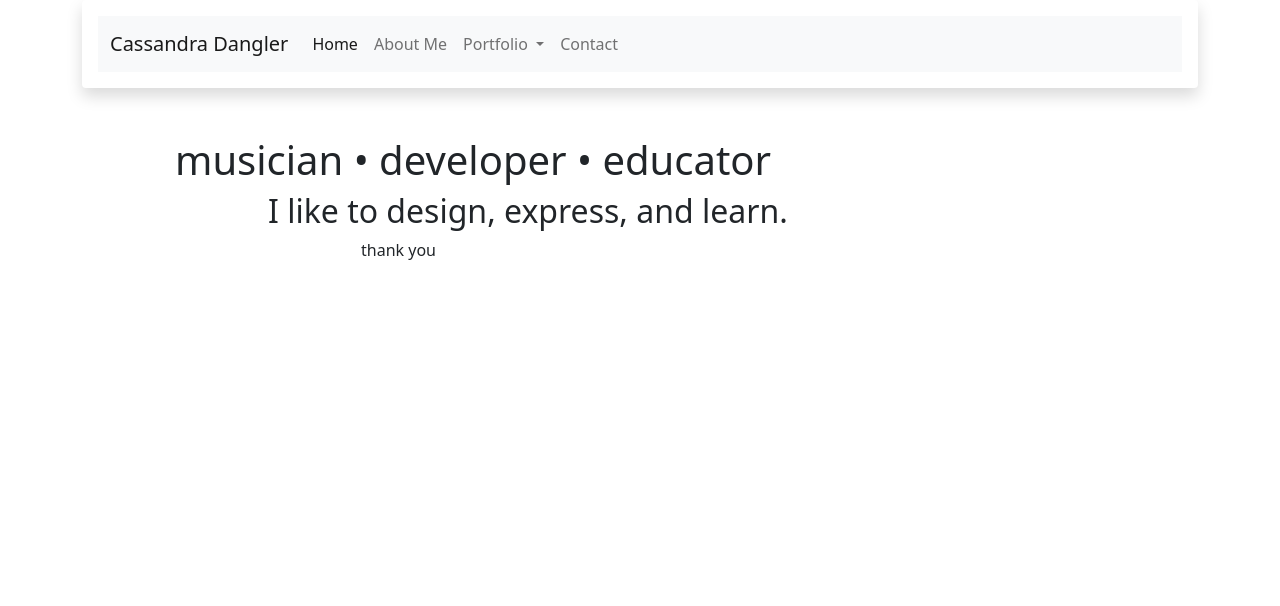
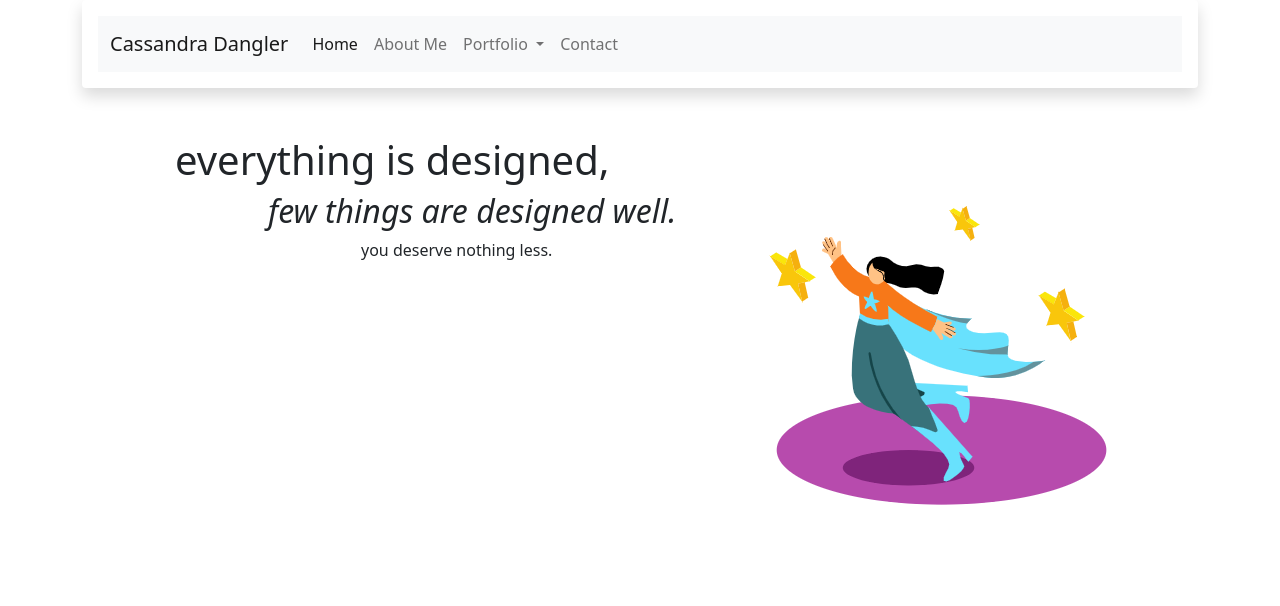
Before and after one commit to c-dangler/personal-website, a plain HTML site: page index.html in a window 1280 px wide. Drawn offline with nearby package versions, Linux system fonts and the light colour scheme.

Commit message:
Updated text, added image placeholder

```diff
--- a/index.html
+++ b/index.html
@@ -40,14 +40,17 @@
         </div>
       </nav>
       <h1 class="offset-md-1">
-      musician • developer • educator
+        everything is designed,
       </h1>
       <h2 class="offset-md-2">
-      I like to design, express, and learn.
+        <em>
+          few things are designed well.
+        </em>
       </h2>
       <p class="offset-md-3">
-      thank you
+        you deserve nothing less.
       </p>
+      <img src="media/Super Woman_Isometric.png" alt="super woman" class="">
   </div>
 <script src="src/index.js"></script>
 <script src="https://cdn.jsdelivr.net/npm/bootstrap@5.0.0-beta3/dist/js/bootstrap.bundle.min.js"
--- a/src/style.css
+++ b/src/style.css
@@ -0,0 +1,4 @@
+img {
+  display: block;
+  margin: -175px 1em 0 auto;
+}
```
Also changed, not shown: media/Super Woman_Isometric.png (added). Lines whose indentation alone changed are shown as unchanged.
